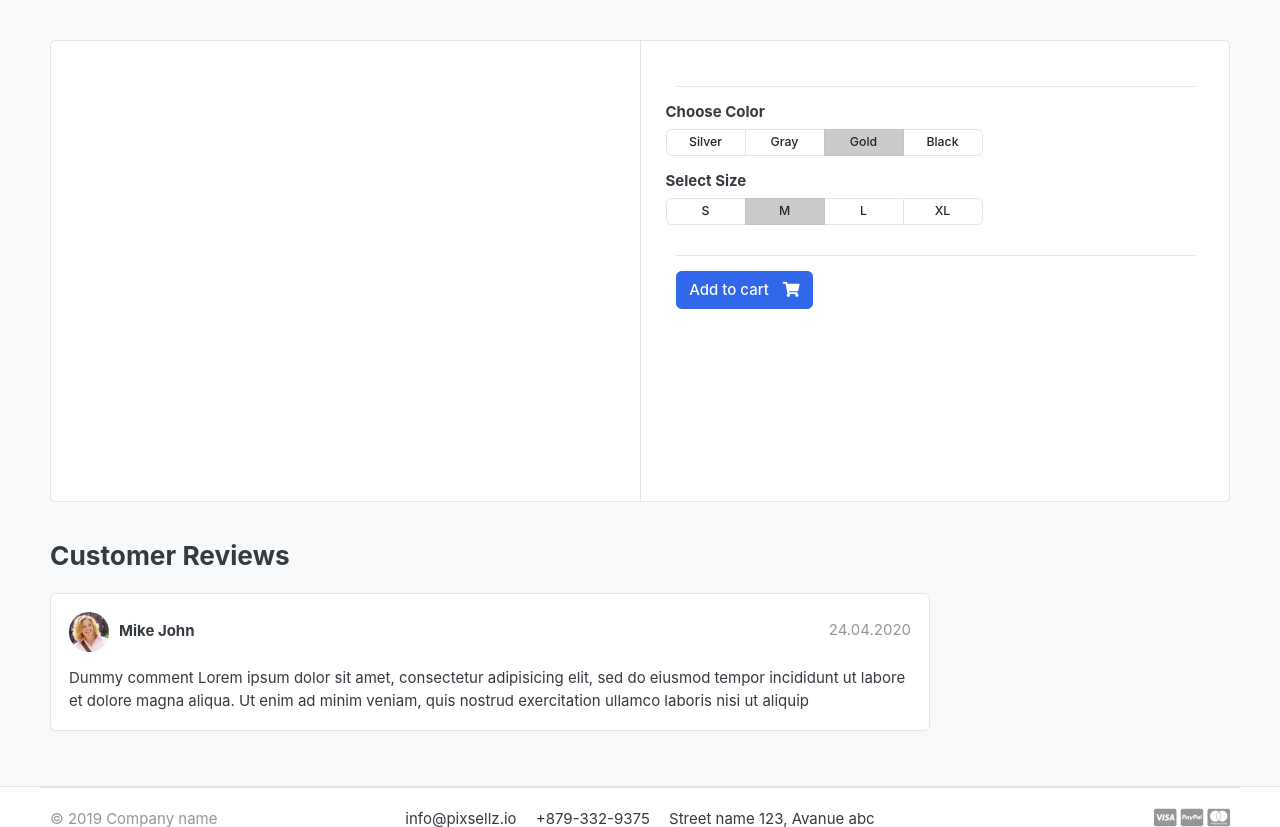
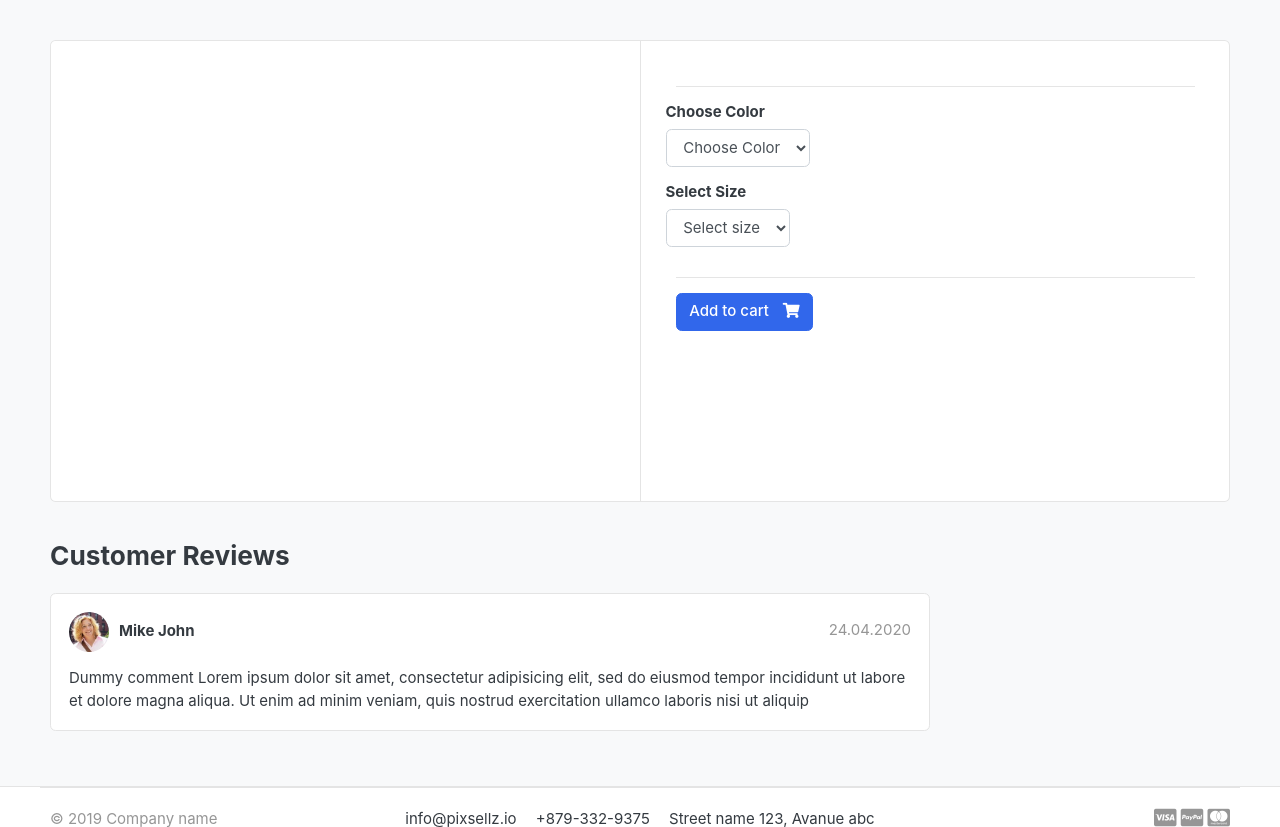
Before and after one commit to Prajyot-Ghadi/Ecommerce, a Django app: template templates/store/product_detail.html in a window 1280 px wide. Shown: the part 118-945 px from the top of the page. Run offline with Django 5.2, Linux system fonts and the light colour scheme; the template is opened without the code that fills it, so the values that code supplies are empty; some libraries are stand-ins or nearby versions; some web fonts are replaced.

Commit message:
Configure product variation and add variation in cart item

```diff
--- a/carts/models.py
+++ b/carts/models.py
@@ -1,5 +1,5 @@
 from django.db import models
-from store.models import Product
+from store.models import Product, Variation
 
 # Create your models here.
 
@@ -13,6 +13,7 @@ class Cart(models.Model):
 
 class CartItem(models.Model):
     product  =  models.ForeignKey(Product, on_delete=models.CASCADE)
+    variations = models.ManyToManyField(Variation, blank=True)
     cart  =  models.ForeignKey(Cart, on_delete=models.CASCADE)
     quantity  = models.IntegerField()
     is_active = models.BooleanField(default=True)
@@ -21,5 +22,5 @@ class CartItem(models.Model):
     def sub_total(self):
         return self.product.price * self.quantity
 
-    def __str__(self):
+    def __unicode__(self):
         return self.product
--- a/carts/views.py
+++ b/carts/views.py
@@ -1,5 +1,5 @@
 from django.shortcuts import render, redirect, get_object_or_404
-from store.models import Product
+from store.models import Product, Variation
 from .models import Cart, CartItem
 from django.http import HttpResponse
 from django.core.exceptions import ObjectDoesNotExist
@@ -13,6 +13,20 @@ def _cart_id(request):
 
 def add_cart(request, product_id):
     product = Product.objects.get(id=product_id) # this will get the product
+    product_variation = []
+    if request.method =='POST':
+        for item in request.POST:
+            key = item
+            value = request.POST[key]
+
+            try:
+                variation = Variation.objects.get(product=product, variation_category__iexact= key, variation_value__iexact = value )
+                product_variation.append(variation)
+            except:
+                pass
+
+
+
     try:
         cart = Cart.objects.get(cart_id=_cart_id(request))  # get the cart using the cart_id present in the session
     except Cart.DoesNotExist:
@@ -24,6 +38,10 @@ def add_cart(request, product_id):
 
     try:
         cart_item = CartItem.objects.get(product=product, cart=cart)
+        if len(product_variation) > 0:
+            cart_item.variations.clear()
+            for item in product_variation:
+                cart_item.variations.add(item)
         cart_item.quantity += 1
         cart_item.save()
     except CartItem.DoesNotExist:
@@ -32,6 +50,10 @@ def add_cart(request, product_id):
             quantity = 1,
             cart = cart,
         )
+        if len(product_variation) > 0:
+            cart_item.variations.clear()
+            for item in product_variation:
+                cart_item.variations.add(item)
         cart_item.save()
     return redirect('cart')
 
--- a/templates/store/product_detail.html
+++ b/templates/store/product_detail.html
@@ -17,6 +17,9 @@
 </article> <!-- gallery-wrap .end// -->
 		</aside>
 		<main class="col-md-6 border-left">
+
+	<form action="{% url 'add_cart' single_product.id %}" method="POST">
+		{% csrf_token %}
 	<article class="content-body">
 
 	<h2 class="title">{{ single_product.product_name }}</h2>
@@ -32,53 +35,38 @@
 		<div class="row">
 			<div class="item-option-select">
 				<h6>Choose Color</h6>
-			<div class="btn-group btn-group-sm btn-group-toggle" data-toggle="buttons">
-			  <label class="btn btn-light">
-			    <input type="radio" name="radio_color"> Silver
-			  </label>
-			  <label class="btn btn-light">
-			    <input type="radio" name="radio_color" > Gray
-			  </label>
-			  <label class="btn btn-light active">
-			    <input type="radio" name="radio_color checked"> Gold
-			  </label>
-			  <label class="btn btn-light">
-			    <input type="radio" name="radio_color"> Black
-			  </label>
-			</div>
+				<select name="color" class="form-control" required>
+					<option value="" disabled selected> Choose Color</option>
+					{% for i in single_product.variation_set.colors %}
+					<option value="{{ i.variation_value | lower }}">{{ i.variation_value | capfirst }}</option>
+					{% endfor %}
+				</select>
+
 			</div>
 		</div> <!-- row.// -->
 		<div class="row">
 			<div class="item-option-select">
 				<h6>Select Size</h6>
-			<div class="btn-group btn-group-sm btn-group-toggle" data-toggle="buttons">
-			  <label class="btn btn-light">
-			    <input type="radio" name="radio_color"> S
-			  </label>
-			  <label class="btn btn-light active">
-			    <input type="radio" name="radio_color" checked> M
-			  </label>
-			  <label class="btn btn-light">
-			    <input type="radio" name="radio_color"> L
-			  </label>
-			  <label class="btn btn-light">
-			    <input type="radio" name="radio_color"> XL
-			  </label>
+				<select name="size" class="form-control" required>
+					<option value="" disabled selected> Select size</option>
+					{% for i in single_product.variation_set.sizes %}
+					<option value="{{ i.variation_value | lower }}">{{ i.variation_value | capfirst }}</option>
+					{% endfor %}
+
+				</select>
+
 			</div>
 		</div>
-	</div> <!-- row.// -->
 		<hr>
 		{% if single_product.stock <= 0 %}
 		<h5 class="text-danger">Out Of Stock</h5>
 		{% else %}
-		{% if in_cart %}
-		<a href="#" class="btn  btn-success"> <span class="text">Added to Cart</span> <i class="fas fa-check"></i>  </a>
-		<a href="{% url 'cart' %}" class="btn  btn-outline-primary"> <span class="text">View Cart</span> <i class="fas fa-eye"></i>  </a>
-		{% else %}
-		<a href="{% url 'add_cart' single_product.id %}" class="btn  btn-primary"> <span class="text">Add to cart</span> <i class="fas fa-shopping-cart"></i>  </a>
-		{% endif %}
+
+			<button type="submit" class="btn  btn-primary"> <span class="text">Add to cart</span> <i class="fas fa-shopping-cart"></i>  </button>
+
 		{% endif %}
 	</article> <!-- product-info-aside .// -->
+</form>
 		</main> <!-- col.// -->
 	</div> <!-- row.// -->
 </div> <!-- card.// -->
```
Also changed, not shown: carts/admin.py (+7 -2 lines), store/admin.py (+6 -1 lines), store/models.py (+26 -0 lines), templates/store/cart.html (+7 -1 lines), carts/migrations/0002_cartitem_variations.py (added), store/migrations/0002_variation.py (added), store/migrations/0003_alter_variation_managers.py (added). Lines whose indentation alone changed are shown as unchanged.
